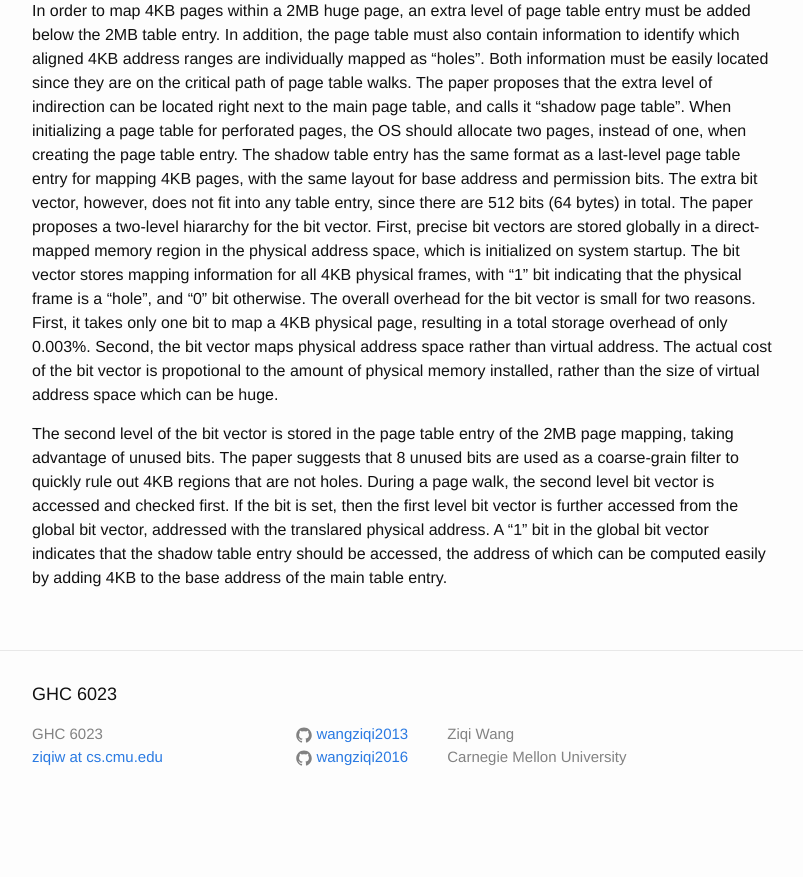
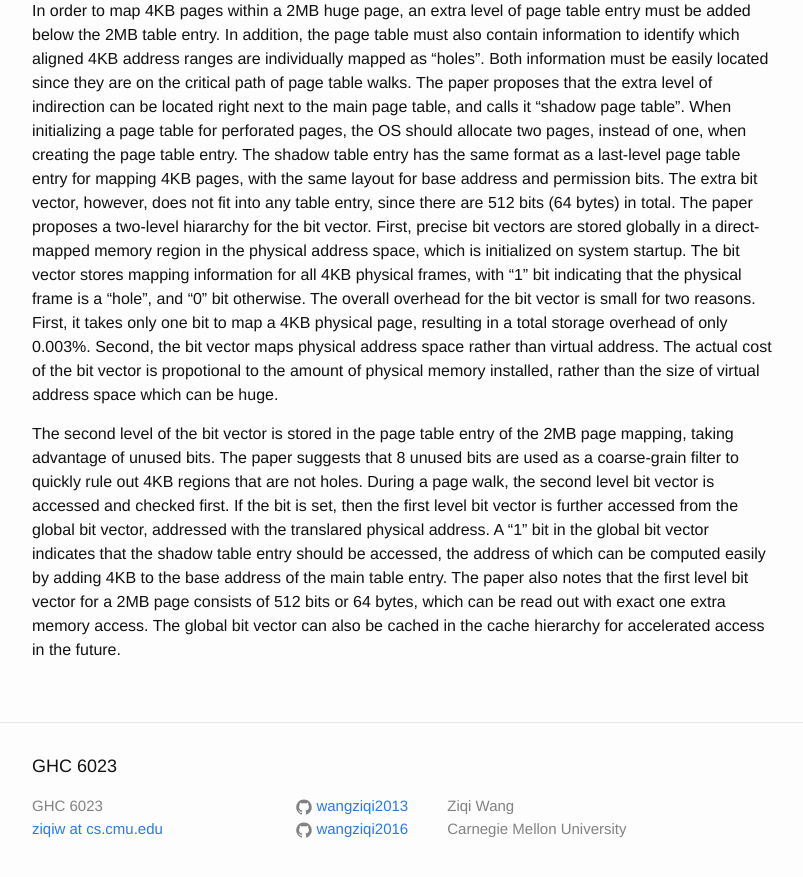
Before and after one commit to wangziqi2013/wangziqi2013.github.io, a Jekyll site: the page built from _posts/2020-06-05-perforated-page.markdown, in a window 1280 px wide and 900 px high, scrolled down 1450 px. Shown: the top 877 px of the window, without its empty margins (238-1041 px from the left). Built offline with Jekyll 4.4.1, drawn with Linux system fonts in a browser that asks for light colours; before the commit the page ends 2278 px from its top, so only the background shows below that.

Commit message:
Adding cached access

```diff
--- a/_posts/2020-06-05-perforated-page.markdown
+++ b/_posts/2020-06-05-perforated-page.markdown
@@ -69,4 +69,6 @@ bits. The paper suggests that 8 unused bits are used as a coarse-grain filter to
 not holes. During a page walk, the second level bit vector is accessed and checked first. If the bit is set, then the
 first level bit vector is further accessed from the global bit vector, addressed with the translared physical address.
 A "1" bit in the global bit vector indicates that the shadow table entry should be accessed, the address of which can
-be computed easily by adding 4KB to the base address of the main table entry.
+be computed easily by adding 4KB to the base address of the main table entry. The paper also notes that the first level
+bit vector for a 2MB page consists of 512 bits or 64 bytes, which can be read out with exact one extra memory access.
+The global bit vector can also be cached in the cache hierarchy for accelerated access in the future.
```
